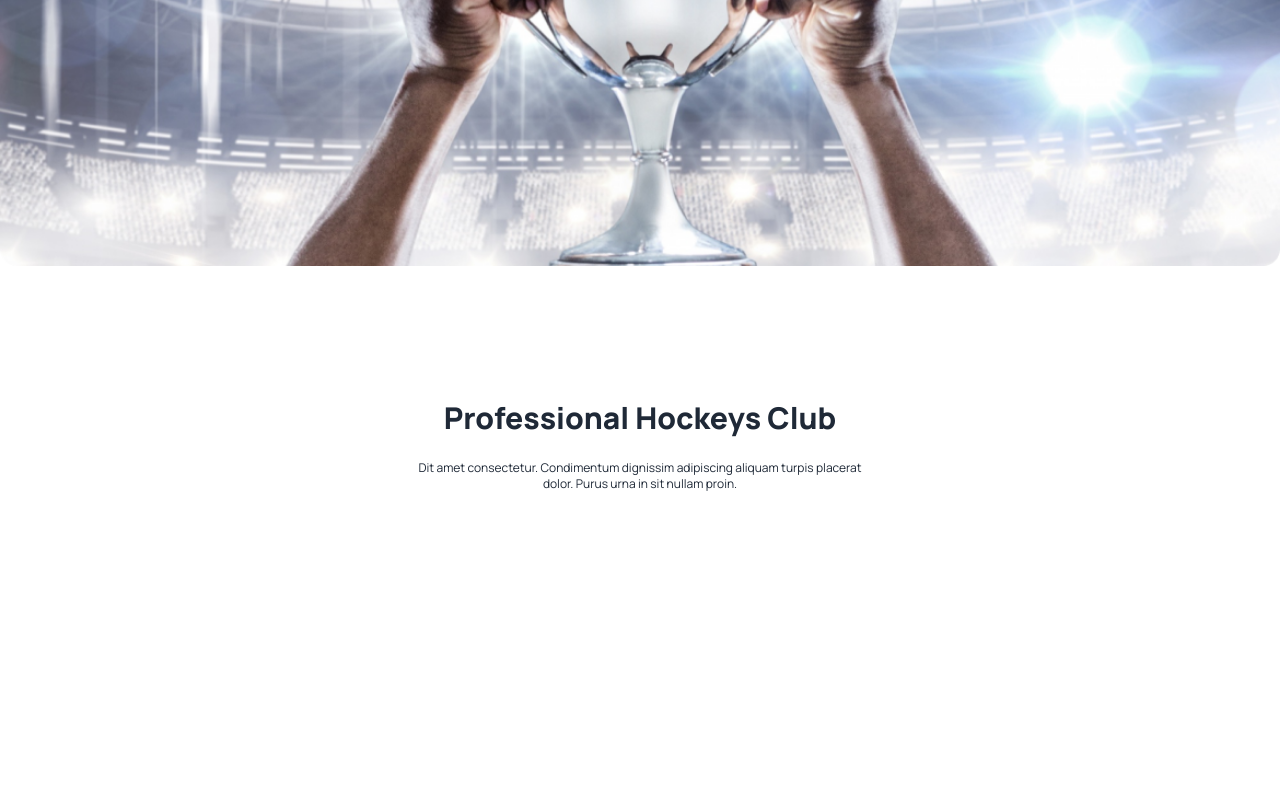
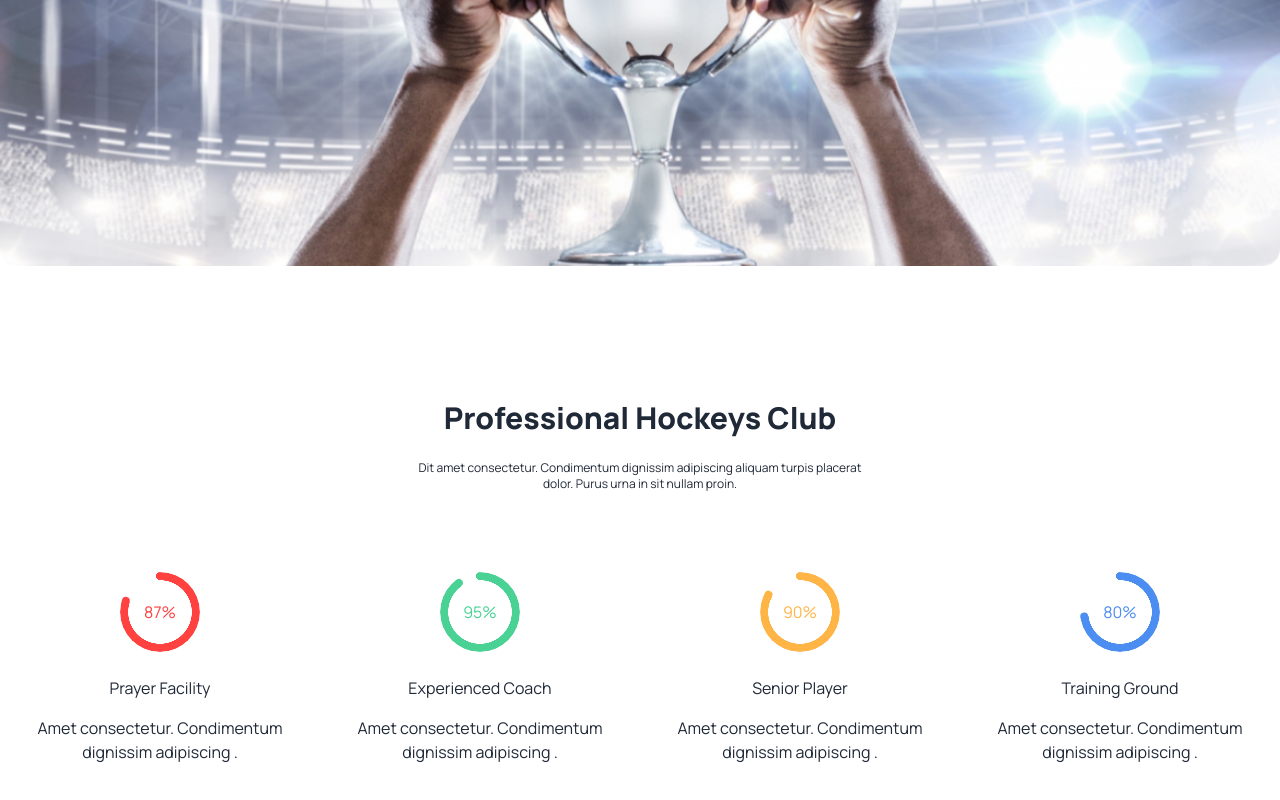
Before and after one commit to bulbulahammedjibon/Assigment-3, a plain HTML site: page index.html in a window 1280 px wide. Shown: the part 516-1316 px from the top of the page. Before the commit the page ends 1088 px from the top, so only its background shows below. Drawn offline with nearby package versions, Linux system fonts and the light colour scheme.

Commit message:
statics done

```diff
--- a/index.html
+++ b/index.html
@@ -115,10 +115,40 @@
 
         <!-- club ststics -->
         <section>
-            <div class="container mx-auto mb-20">
-                <div class="text-center">
-                    <h1 class="font-extrabold text-3xl mb-6">Professional Hockeys Club</h1>
-                    <p class="text-xs">Dit amet consectetur. Condimentum dignissim adipiscing aliquam turpis placerat <br> dolor. Purus urna in sit nullam proin. </p>
+            <div class="container  text-center mx-auto mb-20">
+                <div class="  mb-20">
+                    <h1 class="font-extrabold text-xl lg:text-3xl mb-6">Professional Hockeys Club</h1>
+                    <p class="text-xs  ">Dit amet consectetur. Condimentum dignissim adipiscing aliquam turpis
+                        placerat <br> dolor. Purus urna in sit nullam proin. </p>
+                </div>
+
+                <div class="text-center flex flex-col lg:flex-row justify-around">
+                    <div>
+                        <div class="radial-progress text-[#FF4240]" style="--value:80;" role="progressbar">87%</div>
+                        <h2 class="mt-6 mb-4">Prayer Facility</h2>
+                        <p>Amet consectetur. Condimentum <br>dignissim adipiscing .</p>
+                    </div>
+
+                    <div>
+                        <div class="radial-progress text-[#49D293]" style="--value:90;" role="progressbar">95%</div>
+                        <h2 class="mt-6 mb-4">Experienced Coach</h2>
+                        <p>Amet consectetur. Condimentum <br>dignissim adipiscing .</p>
+                    </div>
+
+                    <div>
+                        <div class="radial-progress text-[#FFB546]" style="--value:83;" role="progressbar">90%</div>
+                        <h2 class="mt-6 mb-4">Senior Player</h2>
+                        <p>Amet consectetur. Condimentum <br>dignissim adipiscing .</p>
+                    </div>
+
+                    <div>
+                        <div class="radial-progress text-[#4C8DF1]" style="--value:73;" role="progressbar">80%</div>
+                        <h2 class="mt-6 mb-4">Training Ground</h2>
+                        <p>Amet consectetur. Condimentum <br>dignissim adipiscing .</p>
+                    </div>
+
+
+
                 </div>
 
             </div>
```
